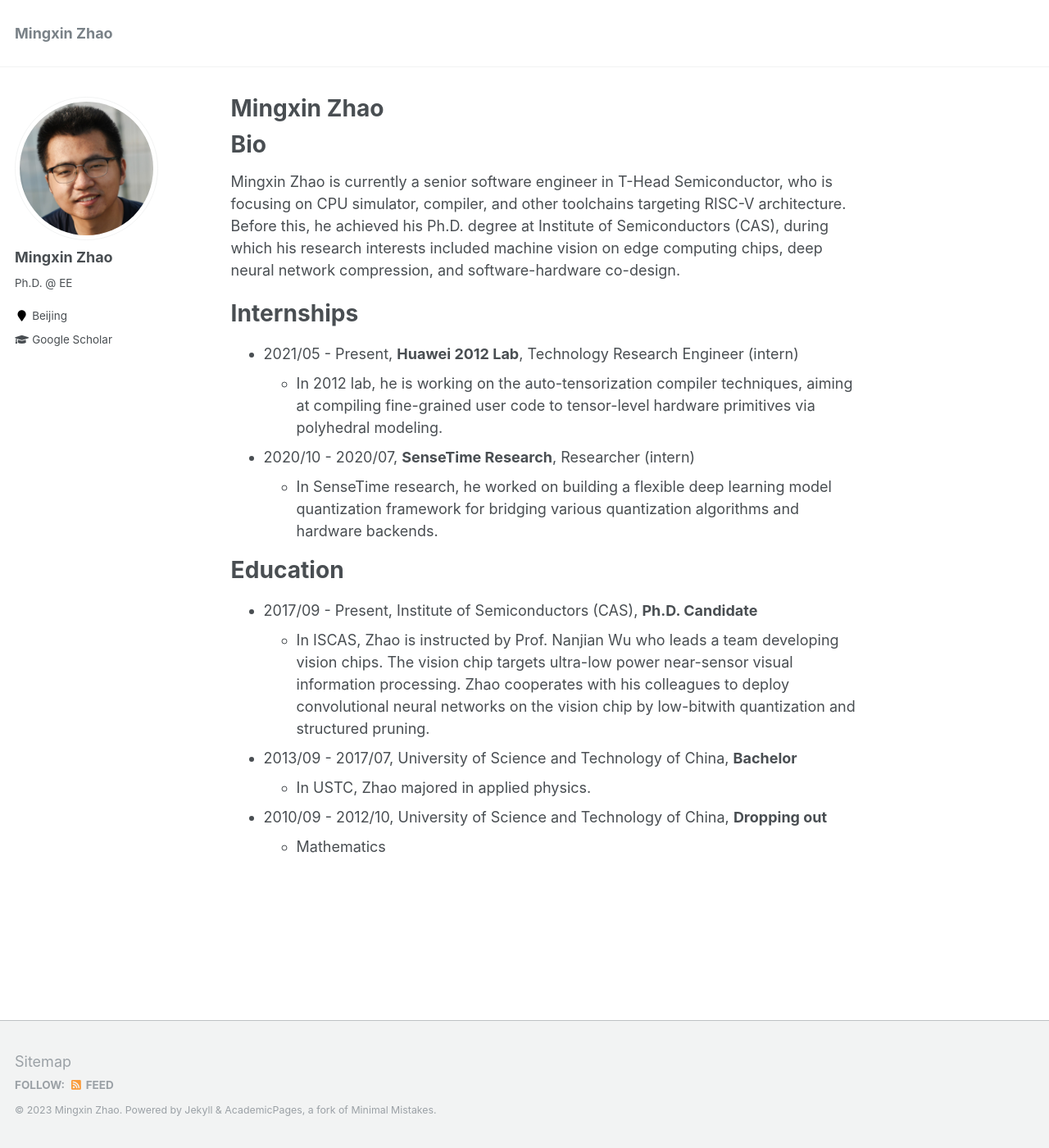
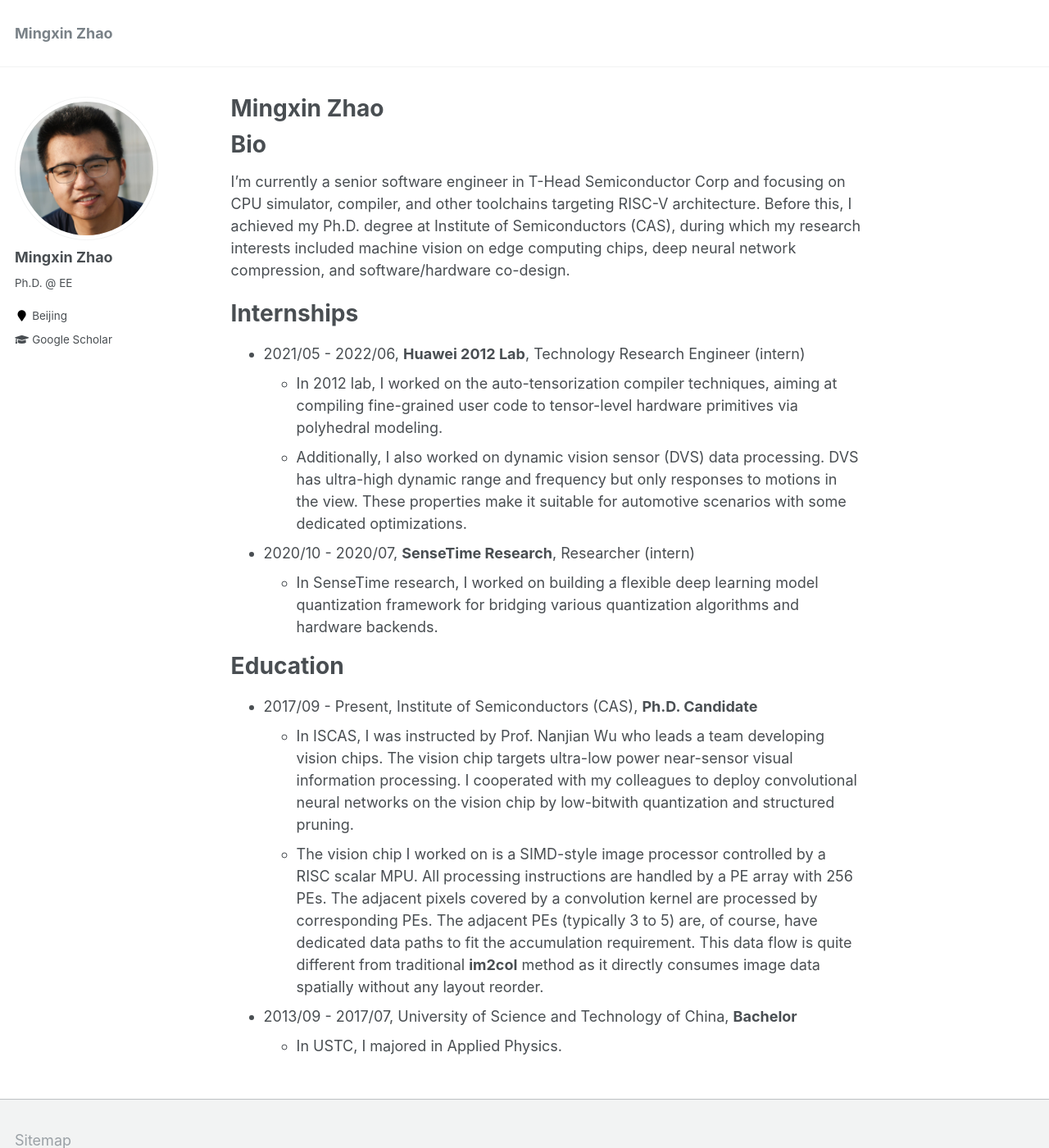
Before and after one commit to JackGittes/JackGittes.github.io, a Jekyll site: the page built from _pages/about.md, in a window 1280 px wide and 1400 px high. Shown: the whole window at 82% size. Built offline with Jekyll 4.4.1, drawn with Linux system fonts in a browser that asks for light colours.

Commit message:
_pages: update about page

```diff
--- a/_pages/about.md
+++ b/_pages/about.md
@@ -10,22 +10,21 @@ redirect_from:
 
 Bio
 ======
-Mingxin Zhao is currently a senior software engineer in T-Head Semiconductor, who is focusing on CPU simulator, compiler, and other toolchains targeting RISC-V architecture. Before this, he achieved his Ph.D. degree at Institute of Semiconductors (CAS), during which his research interests included machine vision on edge computing chips, deep neural network compression, and software-hardware co-design.
+I'm currently a senior software engineer in T-Head Semiconductor Corp and focusing on CPU simulator, compiler, and other toolchains targeting RISC-V architecture. Before this, I achieved my Ph.D. degree at Institute of Semiconductors (CAS), during which my research interests included machine vision on edge computing chips, deep neural network compression, and software/hardware co-design.
 
 Internships
 ======
-- 2021/05 - Present, **Huawei 2012 Lab**, Technology Research Engineer (intern)
-  - In 2012 lab, he is working on the auto-tensorization compiler techniques, aiming at compiling fine-grained user code to tensor-level hardware primitives via polyhedral modeling.
+- 2021/05 - 2022/06, **Huawei 2012 Lab**, Technology Research Engineer (intern)
+  - In 2012 lab, I worked on the auto-tensorization compiler techniques, aiming at compiling fine-grained user code to tensor-level hardware primitives via polyhedral modeling.
+  - Additionally, I also worked on dynamic vision sensor (DVS) data processing. DVS has ultra-high dynamic range and frequency but only responses to motions in the view. These properties make it suitable for automotive scenarios with some dedicated optimizations.
 - 2020/10 - 2020/07, **SenseTime Research**, Researcher (intern)
-  - In SenseTime research, he worked on building a flexible deep learning model quantization framework for bridging various quantization algorithms and hardware backends.
+  - In SenseTime research, I worked on building a flexible deep learning model quantization framework for bridging various quantization algorithms and hardware backends.
 
 Education
 ======
 - 2017/09 - Present, Institute of Semiconductors (CAS), **Ph.D. Candidate**
-  - In ISCAS, Zhao is instructed by Prof. Nanjian Wu who leads a team developing vision chips. The vision chip targets ultra-low power near-sensor visual information processing. Zhao cooperates with his colleagues to deploy convolutional neural networks on the vision chip by low-bitwith quantization and structured pruning.
+  - In ISCAS, I was instructed by Prof. Nanjian Wu who leads a team developing vision chips. The vision chip targets ultra-low power near-sensor visual information processing. I cooperated with my colleagues to deploy convolutional neural networks on the vision chip by low-bitwith quantization and structured pruning.
+  - The vision chip I worked on is a SIMD-style image processor controlled by a RISC scalar MPU. All processing instructions are handled by a PE array with 256 PEs. The adjacent pixels covered by a convolution kernel are processed by corresponding PEs. The adjacent PEs (typically 3 to 5) are, of course, have dedicated data paths to fit the accumulation requirement. This data flow is quite different from traditional **im2col** method as it directly consumes image data spatially without any layout reorder.
 
 - 2013/09 - 2017/07, University of Science and Technology of China, **Bachelor**
-  - In USTC, Zhao majored in applied physics.
-
-- 2010/09 - 2012/10, University of Science and Technology of China, **Dropping out**
-  - Mathematics
+  - In USTC, I majored in Applied Physics.
```
